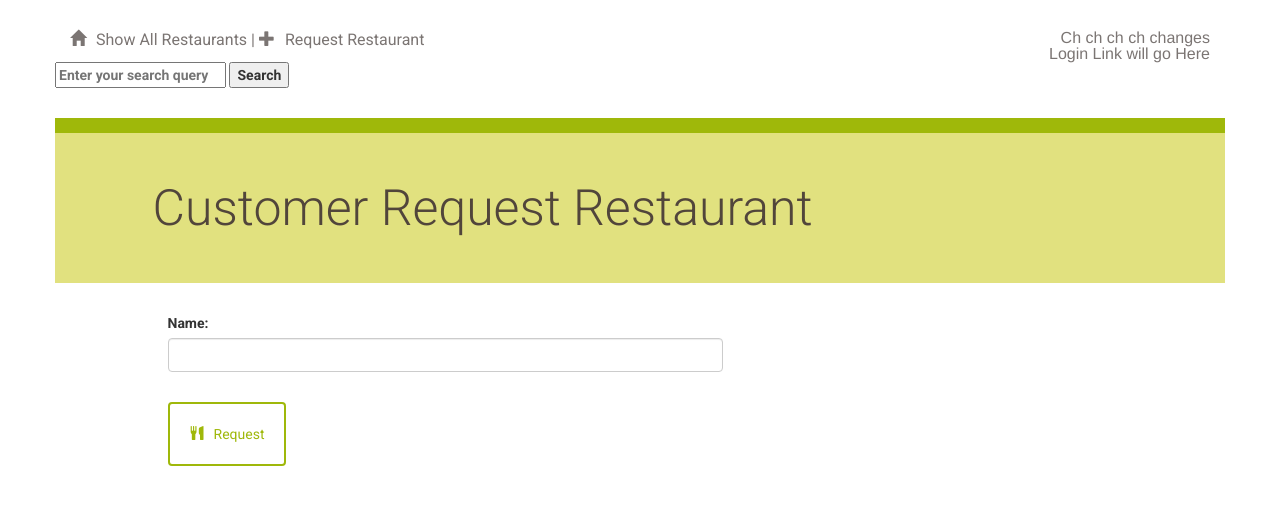
After one commit to MQCOMP3310-2023/comp3310assignment2-keyboard-smasherz, a Flask app: page /restaurant/request/ in a window 1280 px wide. The commit adds this page. Shown: the top 505 px of the page. Run offline with Flask 3, Linux system fonts and the light colour scheme; some libraries are stand-ins or nearby versions.

Commit message:
v3.0 Requesting New Resturants
Added feature that enables the user to request new resutrants

```diff
--- a/project/json.py
+++ b/project/json.py
@@ -27,6 +27,12 @@ def restaurants_json():
     rest_list = [ r._asdict() for r in restaurants ]
     return pyjs.dumps(rest_list)
 
+@json.route('/restaurant/requested/JSON')
+def request_restaurants_json():
+    requested_restaurant = db.session.execute(text('select * from requested_restaurant'))
+    rest_list = [ r._asdict() for r in requested_restaurant ]
+    return pyjs.dumps(rest_list)
+
 
 @json.route('/restaurant/search/<string:search_term>/JSON')
 def restaurant_menu_search_json(search_term):
--- a/project/main.py
+++ b/project/main.py
@@ -1,5 +1,5 @@
 from flask import Blueprint, render_template, request, flash, redirect, url_for
-from .models import Restaurant, menu_item
+from .models import Restaurant, menu_item, requestedRestaurant
 from sqlalchemy import asc
 from . import db
 
@@ -33,6 +33,17 @@ def new_restaurant():
       return redirect(url_for(main_show_restaurants))
   else:
       return render_template('newRestaurant.html')
+
+@main.route('/restaurant/request/', methods=['GET','POST'])
+def request_restaurant():
+  if request.method == 'POST':
+      request_restaurant = requestedRestaurant(name = request.form['name'])
+      db.session.add(request_restaurant)
+      flash('New Restaurant %s Successfully Requested' % request_restaurant.name)
+      db.session.commit()
+      return redirect(url_for(main_show_restaurants))
+  else:
+      return render_template('requestRestaurant.html')
 
 #Edit a restaurant
 @main.route('/restaurant/<int:restaurant_id>/edit/', methods = ['GET', 'POST'])
--- a/project/templates/header.html
+++ b/project/templates/header.html
@@ -1,7 +1,10 @@
 <div class="row top-menu">
 	<div class="col-md-6">
 		<a href="{{url_for('main.show_restaurants')}}">
-			<span class="glyphicon glyphicon-home" aria-hidden="true"></span>Show All Restaurants
+			<span class="glyphicon glyphicon-home" aria-hidden="true"></span>Show All Restaurants  |
+		</a>
+		<a href="{{url_for('main.request_restaurant')}}">
+			<span class="glyphicon glyphicon-plus" aria-hidden="true"></span>Request Restaurant
 		</a>
 	</div>
 	<div class="col-md-6 text-right">
--- /dev/null
+++ b/project/templates/requestRestaurant.html
@@ -0,0 +1,25 @@
+{% extends "main.html" %}
+{% block content %}
+{% include "header.html" %}
+	<div class="row divider green">
+		<div class="col-md-12"></div>
+	</div>
+	<div class="row banner menu">
+		<div class="col-md-11 col-md-offset-1 padding-none">
+			<h1>Customer Request Restaurant</h1>
+		</div>
+	</div>
+	<div class="row">
+		<div class="col-md-6 col-md-offset-1 padding-top">
+			<form action="#" method = "post">
+				<div class="form-group">
+				<label for="name">Name:</label>
+				<input type ="text" class="form-control" maxlength="100" name="name">
+				<div class="padding-bottom"></div>
+				<button type="submit" class="btn btn-default" id="submit" type="submit">
+				<span class="glyphicon glyphicon-cutlery" aria-hidden="true"></span>Request</button>
+				</div>
+			</form>
+		</div>
+	</div>
+{% endblock %}
```
Also changed, not shown: project/models.py (+26 -13 lines).
